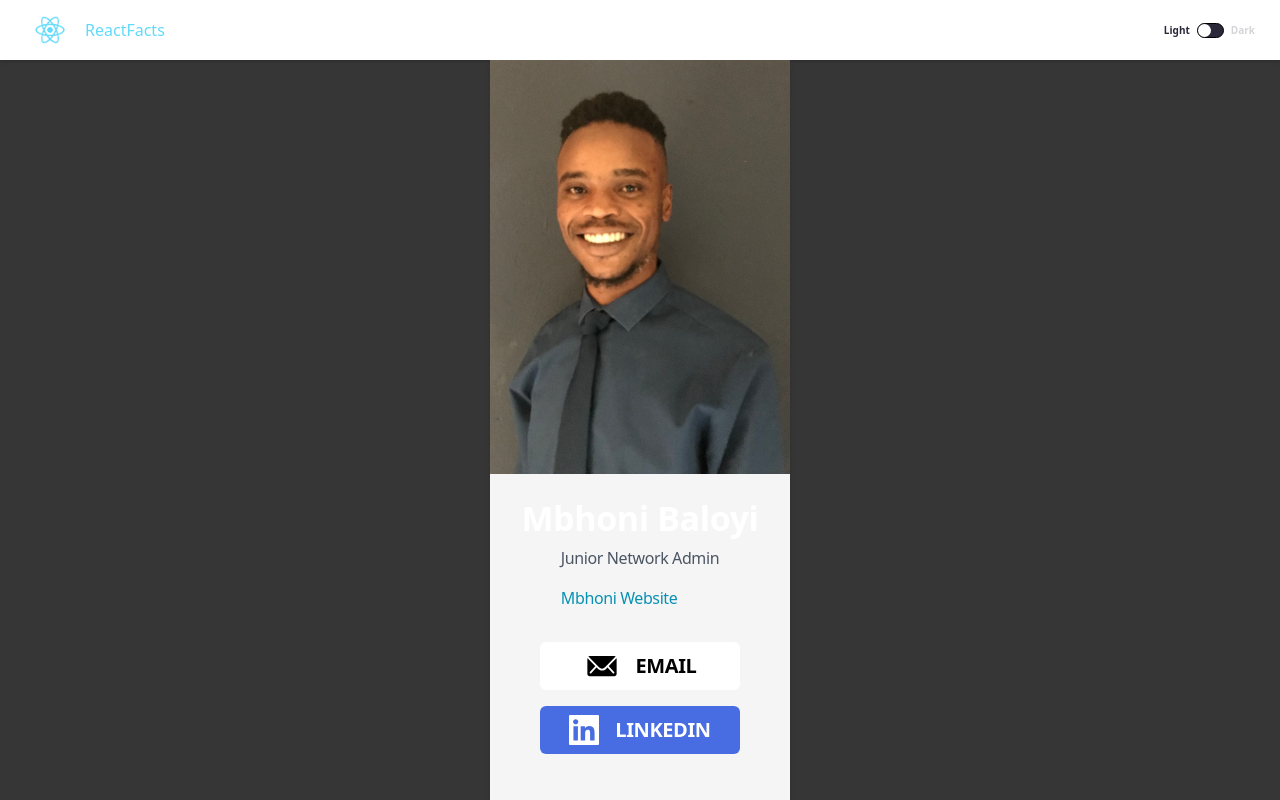
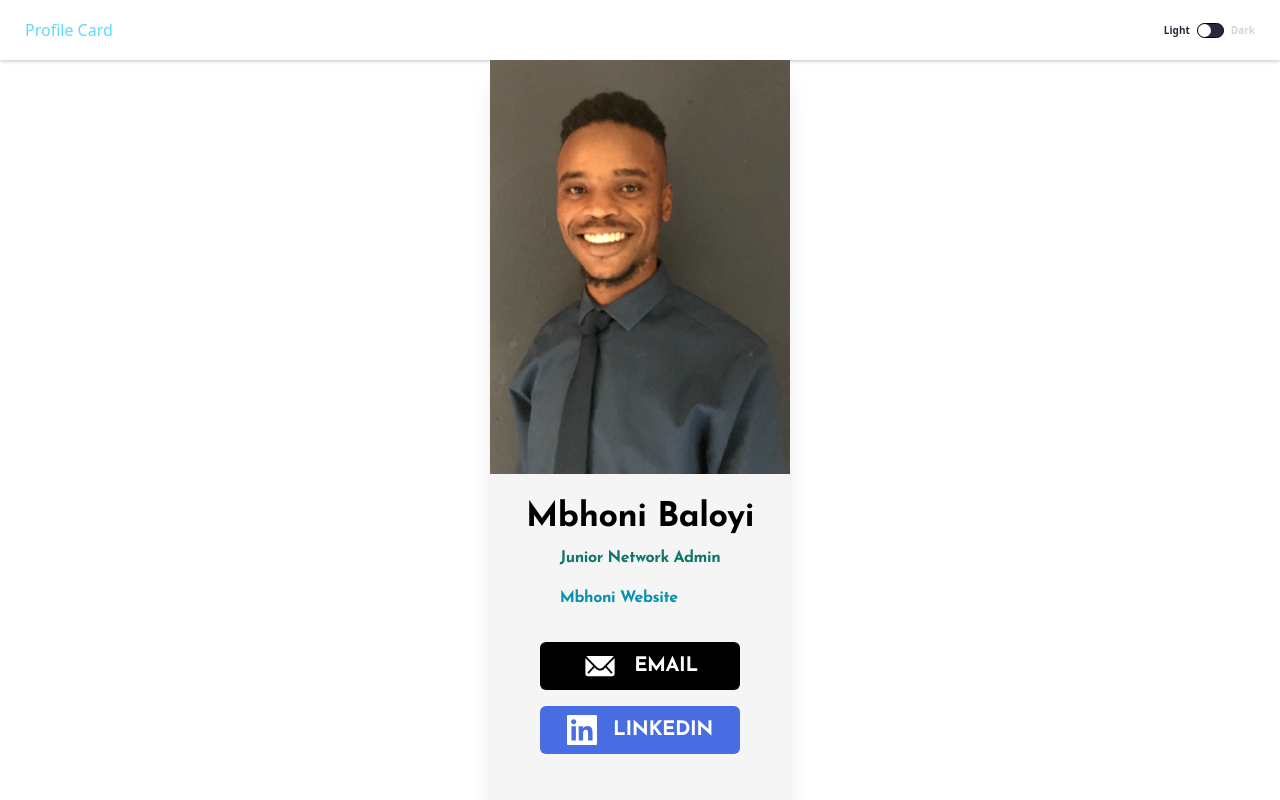
Before and after one commit to Mbhon1/Profile-Card, a Next.js app: page / in a window 1280 px wide. Shown: the top 800 px of the page. Built offline with nearby package versions, Linux system fonts and the light colour scheme.

Commit message:
darkmode feature final touches

```diff
--- a/components/Hero.jsx
+++ b/components/Hero.jsx
@@ -6,7 +6,7 @@ import { GrLinkedin } from "react-icons/gr";
 
 const Hero = (props) => {
   return (
-    <section>
+    <section className={`${props.darkMode ? "dark" : ""}`}>
       <div>
         <Image src={me} alt="Mbhoni portait" />
       </div>
@@ -14,7 +14,9 @@ const Hero = (props) => {
       <div className="flex flex-col items-center content-center justify-center px-4 py-8">
         <h3 className="text-[34px] font-extrabold">{props.name}</h3>
         <div className="self-center">
-          <p className="py-4 text-gray-600">{props.title}</p>
+          <p className="py-4 text-teal-700 dark:text-slate-400">
+            {props.title}
+          </p>
           <a className="text-cyan-600" href="#">
             Mbhoni Website
           </a>
@@ -22,7 +24,7 @@ const Hero = (props) => {
 
         <div className="grid items-center grid-cols-1 gap-4 py-8">
           <div className="">
-            <button className="rounded-md bg-white text-black text-xl flex justify-center font-bold items-center h-[40px] w-[10em]  uppercase p-6 hover:opacity-[0.7] hover:scale-[0.9] transition duration-500">
+            <button className="rounded-md text-white bg-black dark:bg-white dark:text-black text-xl flex justify-center font-bold items-center h-[40px] w-[10em]  uppercase p-6 hover:opacity-[0.7] hover:scale-[0.9] transition duration-500">
               <IoIosMail className="mr-4 text-4xl" />
               <a href="mailto:mbhonibaloyi9@gmail.com">{props.email}</a>
             </button>
--- a/components/Navbar.jsx
+++ b/components/Navbar.jsx
@@ -1,13 +1,10 @@
-import Image from "next/image";
 import React from "react";
-import icon from "/public/react-icon-light.png";
 
 const Navbar = (props) => {
   return (
     <div>
       <nav className={props.darkMode ? "dark" : ""}>
-        <Image alt="..." className="nav--logo_icon" src={icon} />
-        <h3 className="nav--logo_text">ReactFacts</h3>
+        <h3 className="nav--logo_text">Profile Card</h3>
 
         <div className="toggler">
           <p className="toggler--light">Light</p>
--- a/pages/_document.js
+++ b/pages/_document.js
@@ -1,4 +1,5 @@
-import { Html, Head, Main, NextScript } from 'next/document'
+import { Html, Head, Main, NextScript } from "next/document";
+import { useState } from "react";
 
 export default function Document() {
   return (
@@ -9,5 +10,5 @@ export default function Document() {
         <NextScript />
       </body>
     </Html>
-  )
+  );
 }
--- a/pages/index.js
+++ b/pages/index.js
@@ -1,5 +1,5 @@
 import Head from "next/head";
-import { Inter } from "@next/font/google";
+import { Inter, Josefin_Sans } from "@next/font/google";
 import Hero from "@/components/Hero";
 import About from "@/components/About";
 import Interests from "@/components/Interests";
@@ -8,6 +8,7 @@ import Navbar from "@/components/Navbar";
 import { useState } from "react";
 
 const inter = Inter({ subsets: ["latin"] });
+const josefin = Josefin_Sans({ weight: ["700", "700"], subsets: ["latin"] });
 
 export default function Home() {
   const [darkMode, setDarkmode] = useState({
@@ -50,15 +51,16 @@ export default function Home() {
       <Navbar toggleDarkMode={handleChange} darkMode={darkMode.isOn} />
 
       <main
-        className={`shadow-md max-w-[300px] m-auto text-white tracking-tight leading-6 ${
+        className={`shadow-xl max-w-[300px] m-auto text-black tracking-tight leading-6 ${
           darkMode.isOn ? "dark" : ""
-        } main--title`}
+        } ${josefin.className} `}
       >
         <Hero
           name="Mbhoni Baloyi"
           title="Junior Network Admin"
           email="email"
           linkedin="LinkedIn"
+          darkMode={darkMode.isOn}
         />
         <About
           title="About"
--- a/styles/globals.css
+++ b/styles/globals.css
@@ -6,9 +6,13 @@
   box-sizing: border-box;
 }
 
-body {
-  background-color: rgba(0, 0, 0, 0.788);
+/* body {
+  background-color: whitesmoke;
 }
+
+body.dark {
+  background-color: #282d35;
+} */
 
 main.dark {
   background-color: #282d35;
```
